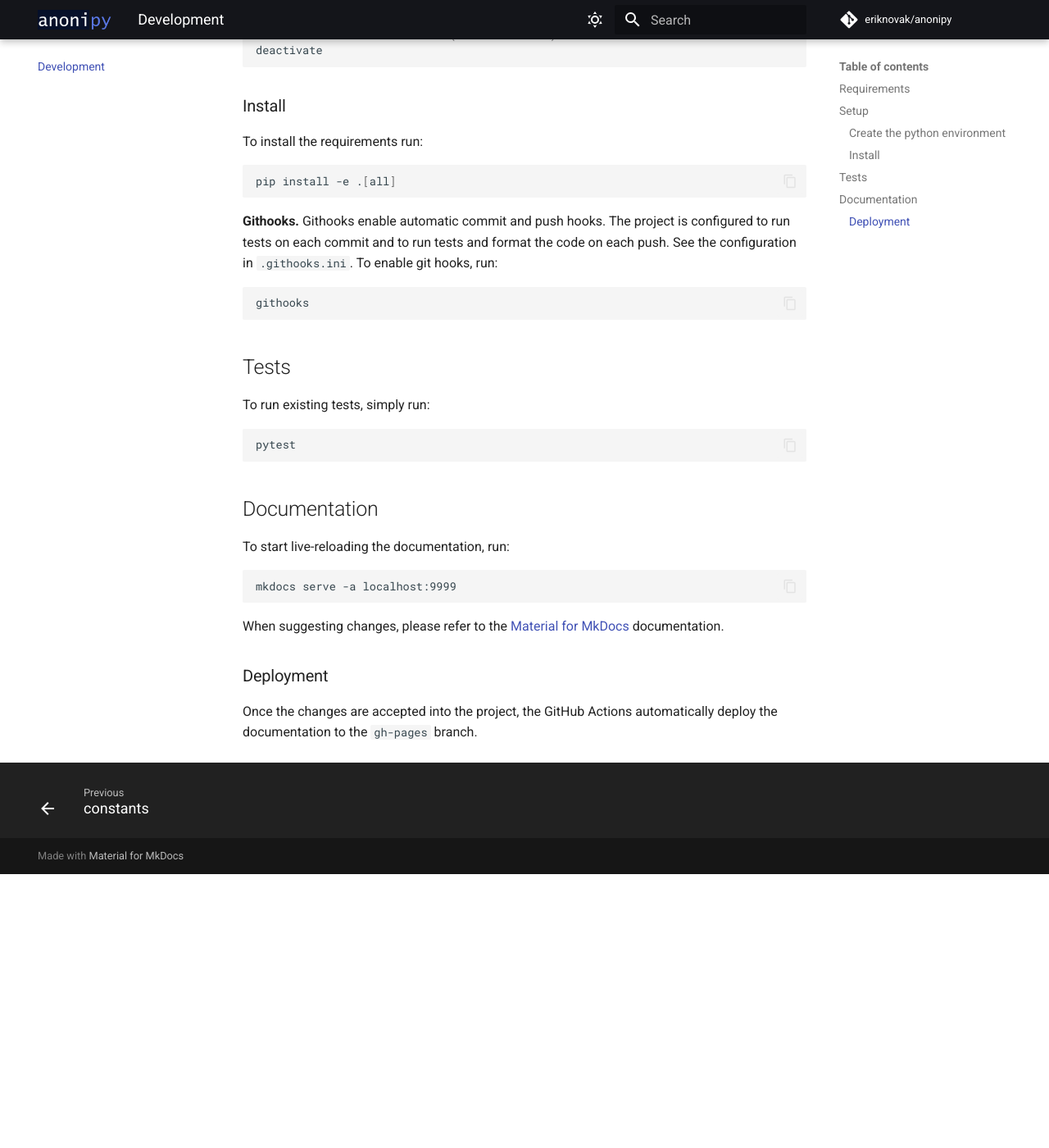
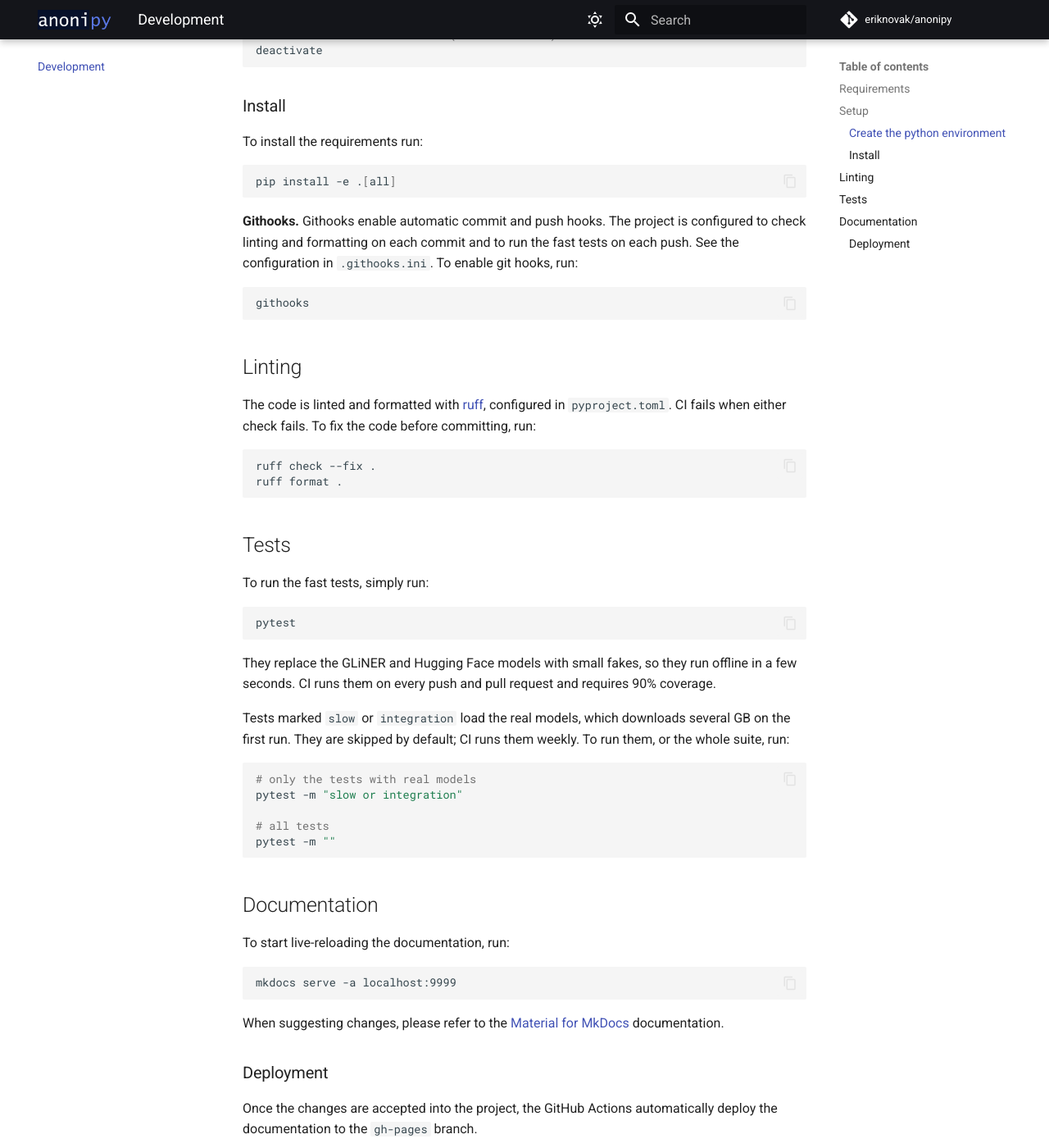
Before and after one commit to eriknovak/anonipy, an MkDocs documentation site: the page built from docs/development.md, in a window 1280 px wide and 1400 px high, scrolled down 814 px. Shown: the whole window at 82% size. Built offline with MkDocs 1.6.1 and Material for MkDocs 9.7.7, drawn with Linux system fonts in a browser that asks for light colours; comment, search, counter and statistics services are not loaded; before the commit the page ends 1880 px from its top, so only the background shows below that.

Commit message:
docs: describe ruff linting and the fast test suite

````diff
--- a/docs/development.md
+++ b/docs/development.md
@@ -43,18 +43,39 @@ To install the requirements run:
 pip install -e .[all]
 ```
 
-**Githooks.** Githooks enable automatic commit and push hooks. The project is configured to run tests on each commit and to run tests and format the code on each push. See the configuration in `.githooks.ini`. To enable git hooks, run:
+**Githooks.** Githooks enable automatic commit and push hooks. The project is configured to check linting and formatting on each commit and to run the fast tests on each push. See the configuration in `.githooks.ini`. To enable git hooks, run:
 
 ```bash
 githooks
 ```
 
+## Linting
+
+The code is linted and formatted with [ruff], configured in `pyproject.toml`. CI fails when either check fails. To fix the code before committing, run:
+
+```bash
+ruff check --fix .
+ruff format .
+```
+
 ## Tests
 
-To run existing tests, simply run:
+To run the fast tests, simply run:
 
 ```bash
 pytest
+```
+
+They replace the GLiNER and Hugging Face models with small fakes, so they run offline in a few seconds. CI runs them on every push and pull request and requires 90% coverage.
+
+Tests marked `slow` or `integration` load the real models, which downloads several GB on the first run. They are skipped by default; CI runs them weekly. To run them, or the whole suite, run:
+
+```bash
+# only the tests with real models
+pytest -m "slow or integration"
+
+# all tests
+pytest -m ""
 ```
 
 ## Documentation
@@ -75,3 +96,4 @@ deploy the documentation to the `gh-pages` branch.
 [python]: https://www.python.org/
 [git]: https://git-scm.com/
 [Material for MkDocs]: https://squidfunk.github.io/mkdocs-material/getting-started/
+[ruff]: https://docs.astral.sh/ruff/
````
Also changed, not shown: CLAUDE.md (+20 -6 lines).
